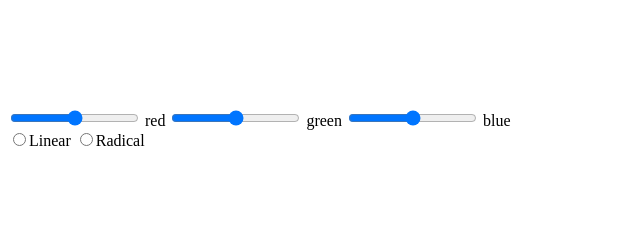
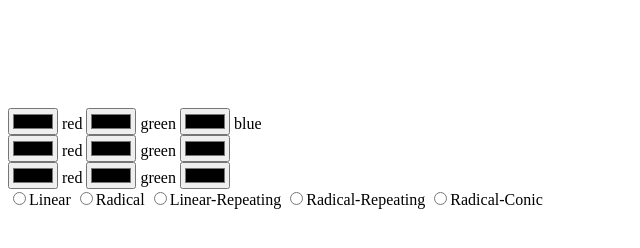
Before and after one commit to Catissocute/To-Make-A-Wallpaper, a plain HTML site: page Index.html in a window 1280 px wide. Shown: the whole page, without its empty margins (0-640 px from the left). Drawn offline with Linux system fonts and the light colour scheme.

Commit message:
Update Index.html

```diff
--- a/Index.html
+++ b/Index.html
@@ -6,14 +6,29 @@
     </head>
     <body>
         <div class="canvase" id="canvase"></div>
-        <input type="range" id="red" min="0" max="255" value="128" onchange="change()">
+        <input type="color" id="red"  onclick="change()">
         <label for="red">red</label>
-        <input type="range" id="green" min="0" max="255" value="128" onchange="change()">
+        <input type="color" id="green"  onclick="change()">
         <label for="green">green</label>
-        <input type="range" id="blue" min="0" max="255" value="128" onchange="change()">
+        <input type="color" id="blue"  onclick="change()">
         <label for="blue">blue</label>
         <br>
-        <input type="radio" id="radio-l" name="back"><label>Linear</label>
-        <input type="radio" id="radio-r" name="back"><label>Radical</label>
+        <input type="color" id="rew"  onclick="change()">
+        <label for="rew">red</label>
+        <input type="color" id="greew"  onclick="change()">
+        <label for="greew">green</label>
+        <input type="color" id="bluw"  onclick="change()">
+        <br>
+        <input type="color" id="ree"  onclick="change()">
+        <label for="red">red</label>
+        <input type="color" id="greee"  onclick="change()">
+        <label for="green">green</label>
+        <input type="color" id="blee"  onclick="change()">
+        <br>
+        <input type="radio" id="radio-l" name="back" onclick="change()"><label>Linear</label>
+        <input type="radio" id="radio-r" name="back" onclick="change()"><label>Radical</label>
+        <input type="radio" id="radio-r-l" name="back" onclick="change()"><label>Linear-Repeating</label>
+        <input type="radio" id="radio-r-r" name="back" onclick="change()"><label>Radical-Repeating</label>
+        <input type="radio" id="radio-r-c" name="back" onclick="change()"><label>Radical-Conic</label>
     </body>
 </html>
```
